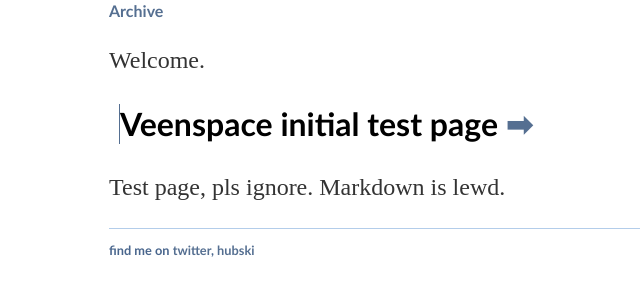
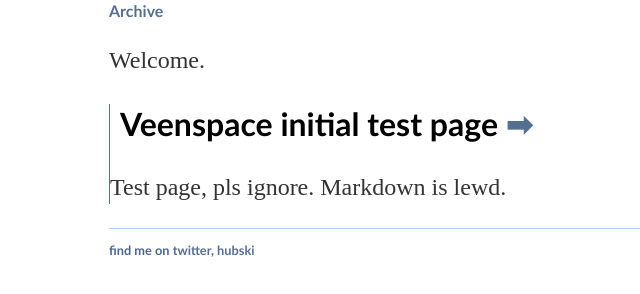
Before and after one commit to vdveen/vdveen.github.io, a Jekyll site: the page built from index.html, in a window 1280 px wide. Shown: the part 158-452 px from the top of the page, without its empty margins (147-787 px from the left). Built offline with Jekyll 4.4.1, drawn with Linux system fonts in a browser that asks for light colours.

Commit message:
Maybe this works

```diff
--- a/css/main.css
+++ b/css/main.css
@@ -2,16 +2,12 @@ body {
     margin: 60px auto;
     width: 60%;
 }
-nav ul {
-    font-family:'Trebuchet MS', Arial, sans-serif;
-    padding: 0px;
-    color: #49668D;
-    font-weight: bold;
+nav {
     width: 100px;
     height: 60px:
 }
 
-footer ul {
+nav ul, footer ul {
     font-family:'Trebuchet MS', Arial, sans-serif;
     padding: 0px;
     color: #49668D;
@@ -37,7 +33,6 @@ h1 {
 }
 
 h2 {
-    border-left: 1px solid #556f91;
     margin-left: 10px;
     font-size: 2em;
     font-family:'Trebuchet MS', Arial, sans-serif;
@@ -62,6 +57,6 @@ ul.posts li {
     list-style: none;
 }
 
-imgs {
-    display: block
+div.blog-index {
+    border-left: 1px solid #556f91;
 }
```
